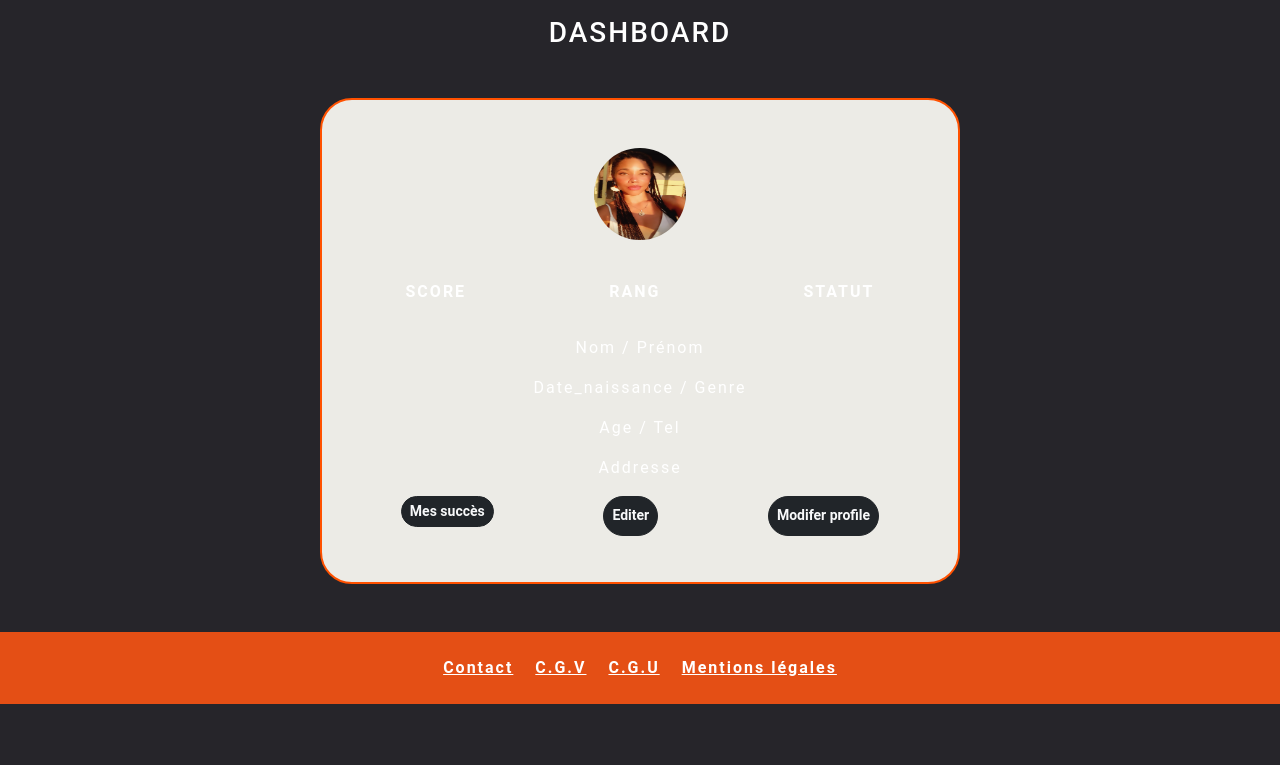
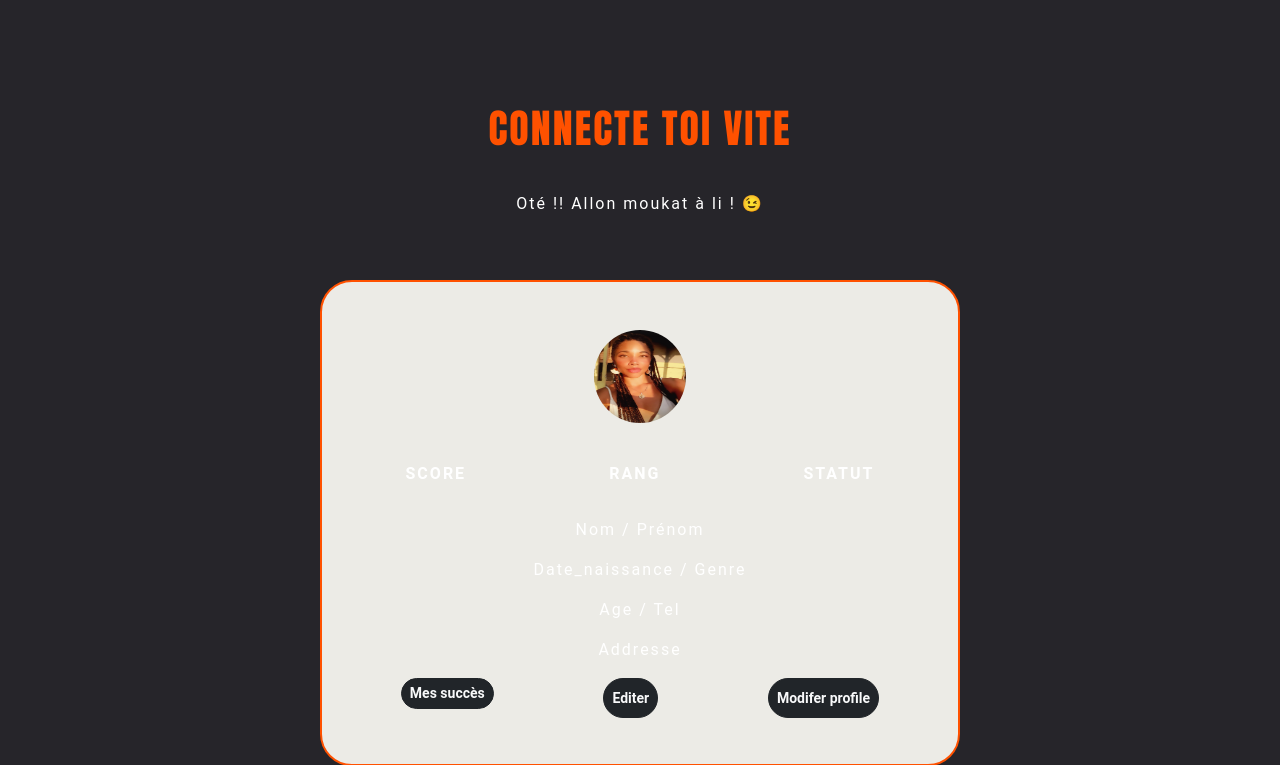
Before and after one commit to David-HUMBLOT/Moukatali, a PHP site: page /edsa-Moukat-a-li/profile.html in a window 1280 px wide. Shown: the part 66-831 px from the top of the page. Before the commit the page ends 770 px from the top, so only its background shows below. Run offline with PHP 8.4, Linux system fonts and the light colour scheme; some libraries are stand-ins or nearby versions.

Commit message:
title css

```diff
--- a/css/style-profil.css
+++ b/css/style-profil.css
@@ -14,7 +14,12 @@ body {
 }
 
 /* *********************************************************** */
+h1 {
+    color:  rgb(255, 81, 0)!important;
+    font-family: Impact, Haettenschweiler, 'Arial Narrow Bold', sans-serif;
 
+    font-size: 1,5%!important;
+}
 
 
 /* *********************************************************** */
@@ -42,12 +47,7 @@ section {
     padding-bottom: 1.875em;
 }
 
-h1 {
-    font-family: 'Slackey', cursive;
-    font-size: 2.1em;
-    padding-top: 1.875em;
-    padding-bottom: 1.875em;
-}
+
 
 #slider h3, #slider p {
     font-size: 0.9em;
@@ -86,7 +86,7 @@ h1 {
 
 @media (min-width: 1200px) {
     h1 {
-        font-size: 7.5em;
+        font-size: 2.5em;
         padding-top: 0.8em;
         padding-bottom: 0.8em;
     }
--- a/css/styleDav.css
+++ b/css/styleDav.css
@@ -59,6 +59,7 @@ a{
 h1 {
     color:  rgb(255, 81, 0)!important;
     font-family: Impact, Haettenschweiler, 'Arial Narrow Bold', sans-serif;
+
 }
 
 h4{
--- a/profile.html
+++ b/profile.html
@@ -70,10 +70,38 @@
 
     <!------------------------------------------------------------------------------------------------->
 
-    <h3 class="pt-3 mb-5 text-white text-center">DASHBOARD</h3>
+    <div class="row d-flex justify-content-center">
+        <!-- TITRE -->
+        <div class="mt-5 pt-4 col-12  d-flex column justify-content-center">
+
+            <h1>CONNECTE TOI VITE</h1>
+
+        </div>
+
+        <!-- text -->
+        <div class="col-12 mb-5 d-flex  justify-content-center">
+
+
+            <p class="text-body-1">Oté !! Allon moukat à li ! &#x1F609; </p>
+
+
+        </div>
+
+
+    </div>
+
+
 
     <!-- user_info -->
     <section id="box-formulaire" id="avatar" class="container col-lg-6 col-md-9 col-sm-12 d-flex flex-column justify-content-around">
+
+
+
+
+
+
+
+
 
         <!-- photo_de_profile -->
         <div class="row mt-5">
```
